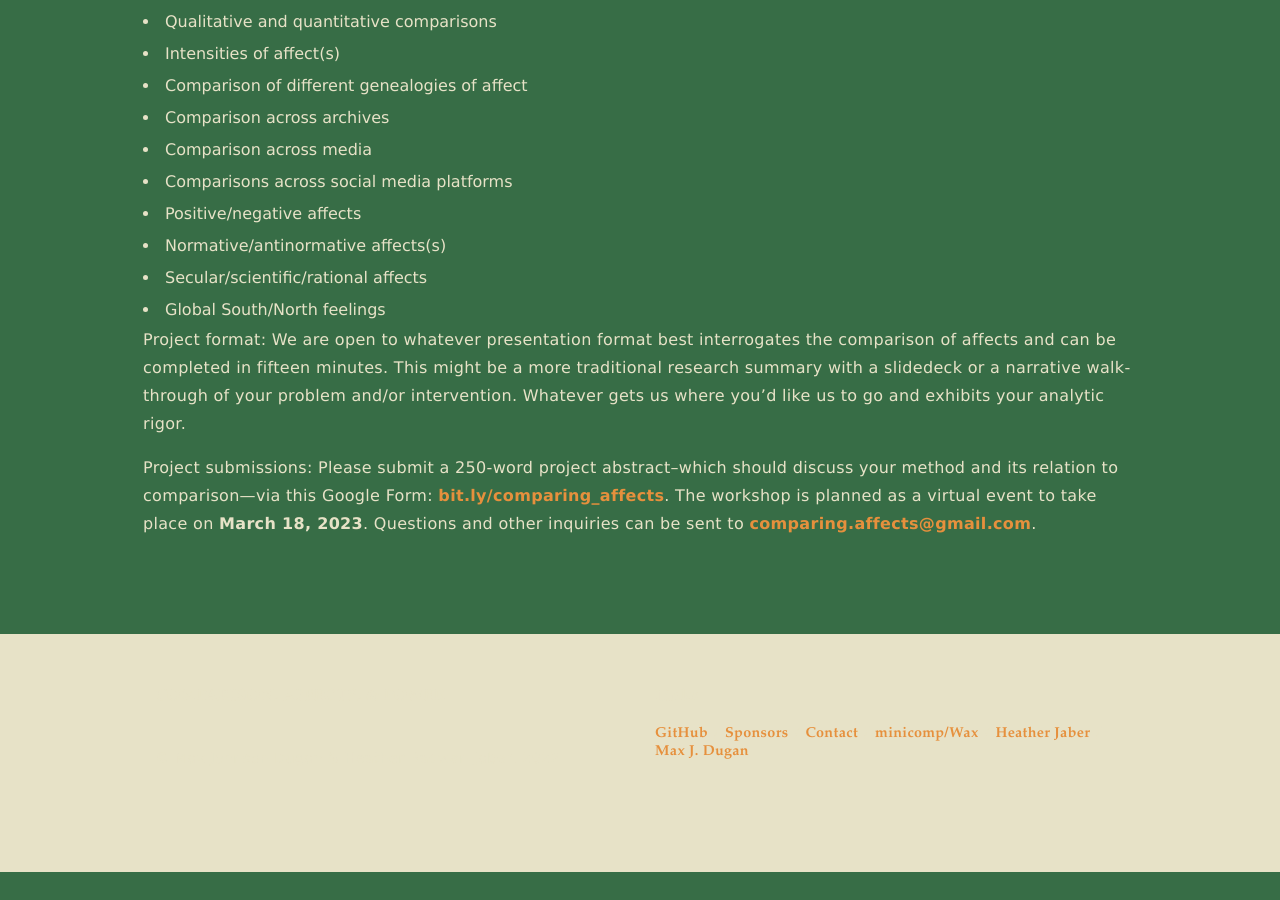
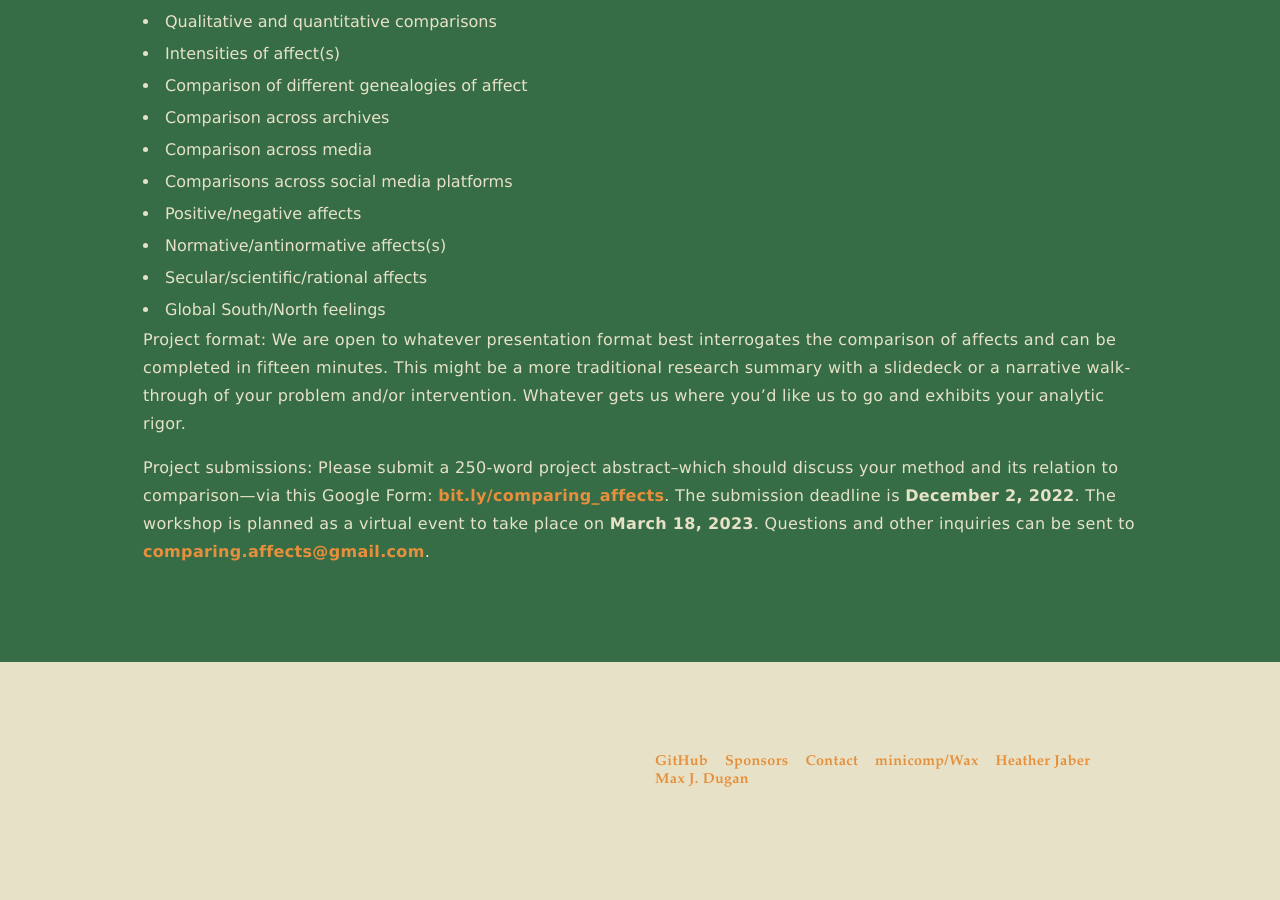
Before and after one commit to maxjdugan/comparing_affects, a Jekyll site: the page built from pages/call_for_papers.md, in a window 1280 px wide and 900 px high, scrolled down 1654 px. Built offline with Jekyll 4.4.1, drawn with Linux system fonts in a browser that asks for light colours; before the commit the page ends 2526 px from its top, so only the background shows below that.

Commit message:
Added submission deadline

```diff
--- a/pages/call_for_papers.md
+++ b/pages/call_for_papers.md
@@ -46,4 +46,4 @@ permalink: /cfp/
 
 <p>Project format: We are open to whatever presentation format best interrogates the comparison of affects and can be completed in fifteen minutes. This might be a more traditional research summary with a slidedeck or a narrative walk-through of your problem and/or intervention. Whatever gets us where you’d like us to go and exhibits your analytic rigor.</p>
 
-<p>Project submissions: Please submit a 250-word project abstract–which should discuss your method and its relation to comparison—via this Google Form: <a href="https://bit.ly/comparing_affects">bit.ly/comparing_affects</a>. The workshop is planned as a virtual event to take place on <b>March 18, 2023</b>. Questions and other inquiries can be sent to <a href="mailto:comparing.affects@gmail.com">comparing.affects@gmail.com</a>.</p>
+<p>Project submissions: Please submit a 250-word project abstract–which should discuss your method and its relation to comparison—via this Google Form: <a href="https://bit.ly/comparing_affects">bit.ly/comparing_affects</a>. The submission deadline is <b>December 2, 2022</b>. The workshop is planned as a virtual event to take place on <b>March 18, 2023</b>. Questions and other inquiries can be sent to <a href="mailto:comparing.affects@gmail.com">comparing.affects@gmail.com</a>.</p>
```
